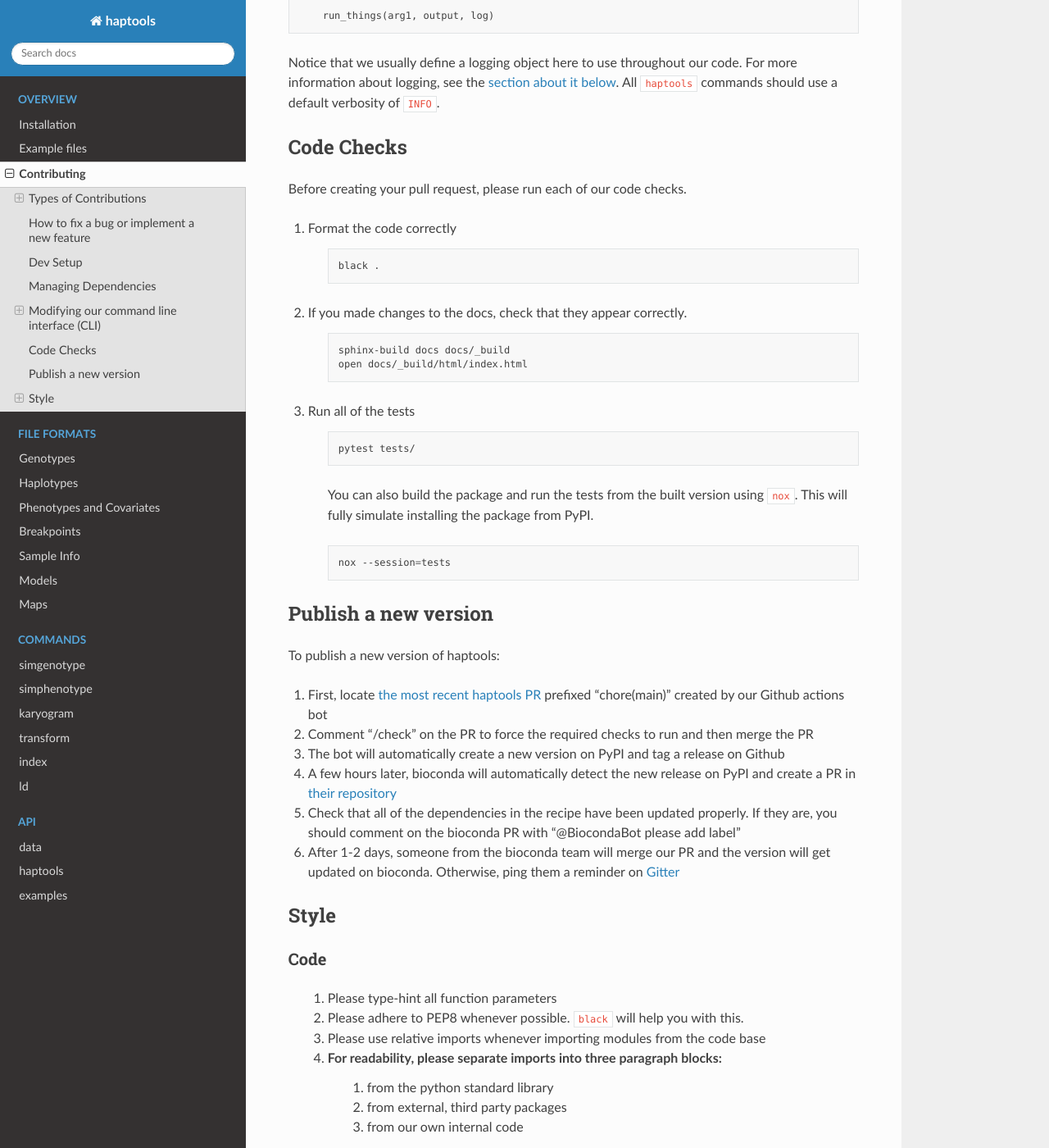
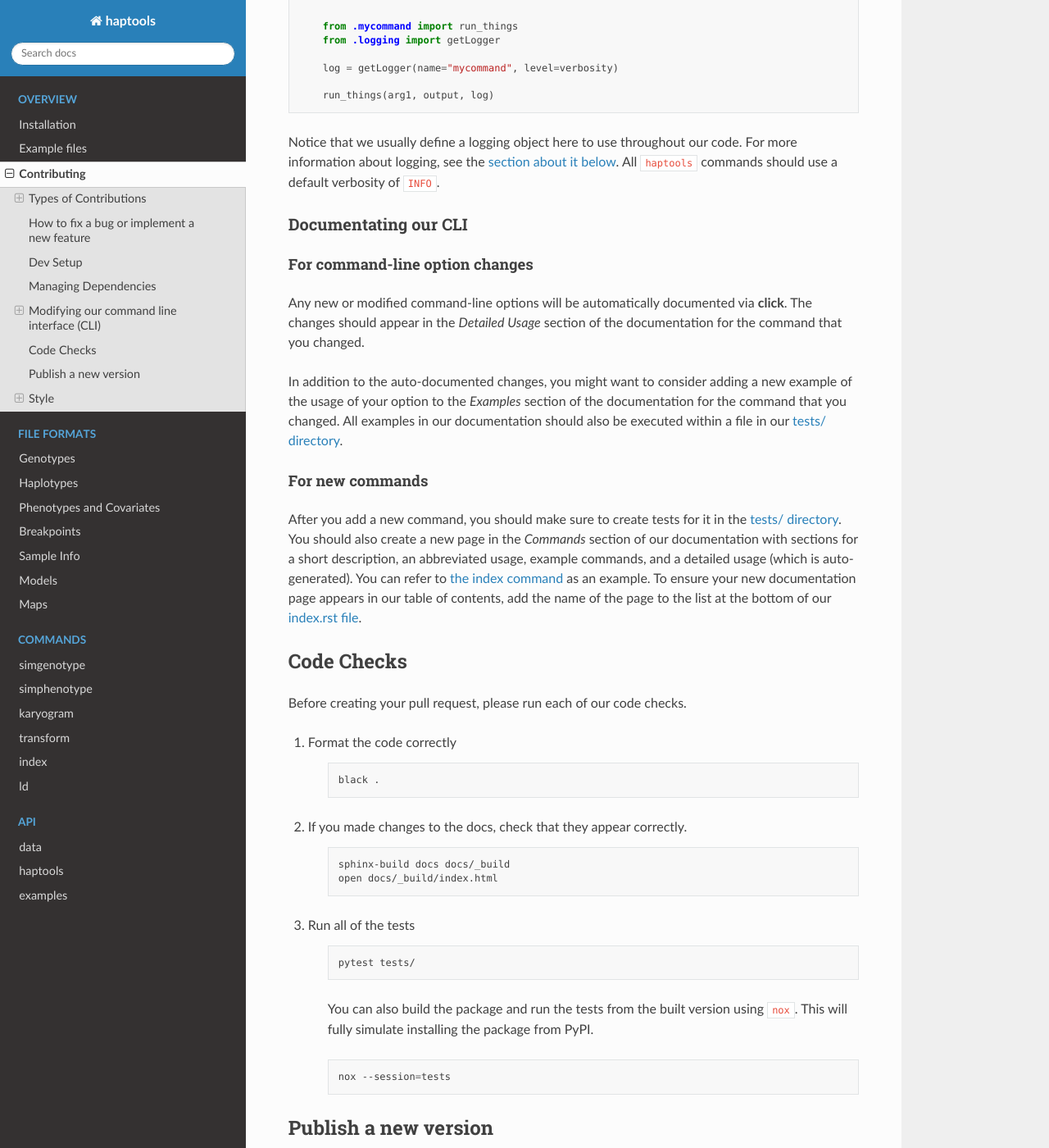
Before and after one commit to CAST-genomics/haptools, a Sphinx documentation site: the page built from docs/project_info/contributing.rst, in a window 1280 px wide and 1400 px high, scrolled down 3820 px. Shown: the whole window at 82% size. Built offline with Sphinx 7.4.7 and the Read the Docs theme 2.0.0, drawn with Linux system fonts in a browser that asks for light colours; some of the changed text lies outside the part shown.

Commit message:
describe how to document changes to our CLI

```diff
--- a/docs/project_info/contributing.rst
+++ b/docs/project_info/contributing.rst
@@ -116,6 +116,8 @@ First, locate the definition of the command in `__main__.py <https://github.com/
 
 You can add a ``@click.option`` or ``@click.argument`` line if you want to add a new option or argument. Please follow `click's convention <https://click.palletsprojects.com/parameters/#parameters>`_ and only use ``@click.argument`` for required arguments and ``@click.option`` for optional ones. See `the click documentation <https://click.palletsprojects.com/#documentation>`_ for directions on modifying or adding parameters like options/arguments.
 
+Please note that any modifications to our CLI represent a BREAKING change to haptools. To note this, please add an exclamation point ``!`` to your pull request prefix as described in the `conventional commits spec <https://www.conventionalcommits.org/>`_.
+
 ~~~~~~~~~~~~~~~~~
 Add a new command
 ~~~~~~~~~~~~~~~~~
@@ -159,6 +161,24 @@ To add a new command, you only have to define a new function in `__main__.py <ht
 
 Notice that we usually define a logging object here to use throughout our code. For more information about logging, see the :ref:`section about it below <contributing-style-errors>`. All ``haptools`` commands should use a default verbosity of ``INFO``.
 
+~~~~~~~~~~~~~~~~~~~~~
+Documentating our CLI
+~~~~~~~~~~~~~~~~~~~~~
+
++++++++++++++++++++++++++++++++
+For command-line option changes
++++++++++++++++++++++++++++++++
+
+Any new or modified command-line options will be automatically documented via **click**. The changes should appear in the *Detailed Usage* section of the documentation for the command that you changed.
+
+In addition to the auto-documented changes, you might want to consider adding a new example of the usage of your option to the *Examples* section of the documentation for the command that you changed. All examples in our documentation should also be executed within a file in our `tests/ directory <https://github.com/CAST-genomics/haptools/tree/main/tests>`_.
+
+++++++++++++++++
+For new commands
+++++++++++++++++
+
+After you add a new command, you should make sure to create tests for it in the `tests/ directory <https://github.com/CAST-genomics/haptools/tree/main/tests>`_. You should also create a new page in the *Commands* section of our documentation with sections for a short description, an abbreviated usage, example commands, and a detailed usage (which is auto-generated). You can refer to :ref:`the index command <commands-index>` as an example. To ensure your new documentation page appears in our table of contents, add the name of the page to the list at the bottom of our `index.rst file <https://github.com/CAST-genomics/haptools/blob/main/docs/index.rst>`_.
+
 .. _code-check-instructions:
 
 -----------
@@ -177,7 +197,7 @@ Before creating your pull request, please run each of our code checks.
     .. code-block:: bash
 
         sphinx-build docs docs/_build
-        open docs/_build/html/index.html
+        open docs/_build/index.html
 
 3. Run all of the tests
 
```
